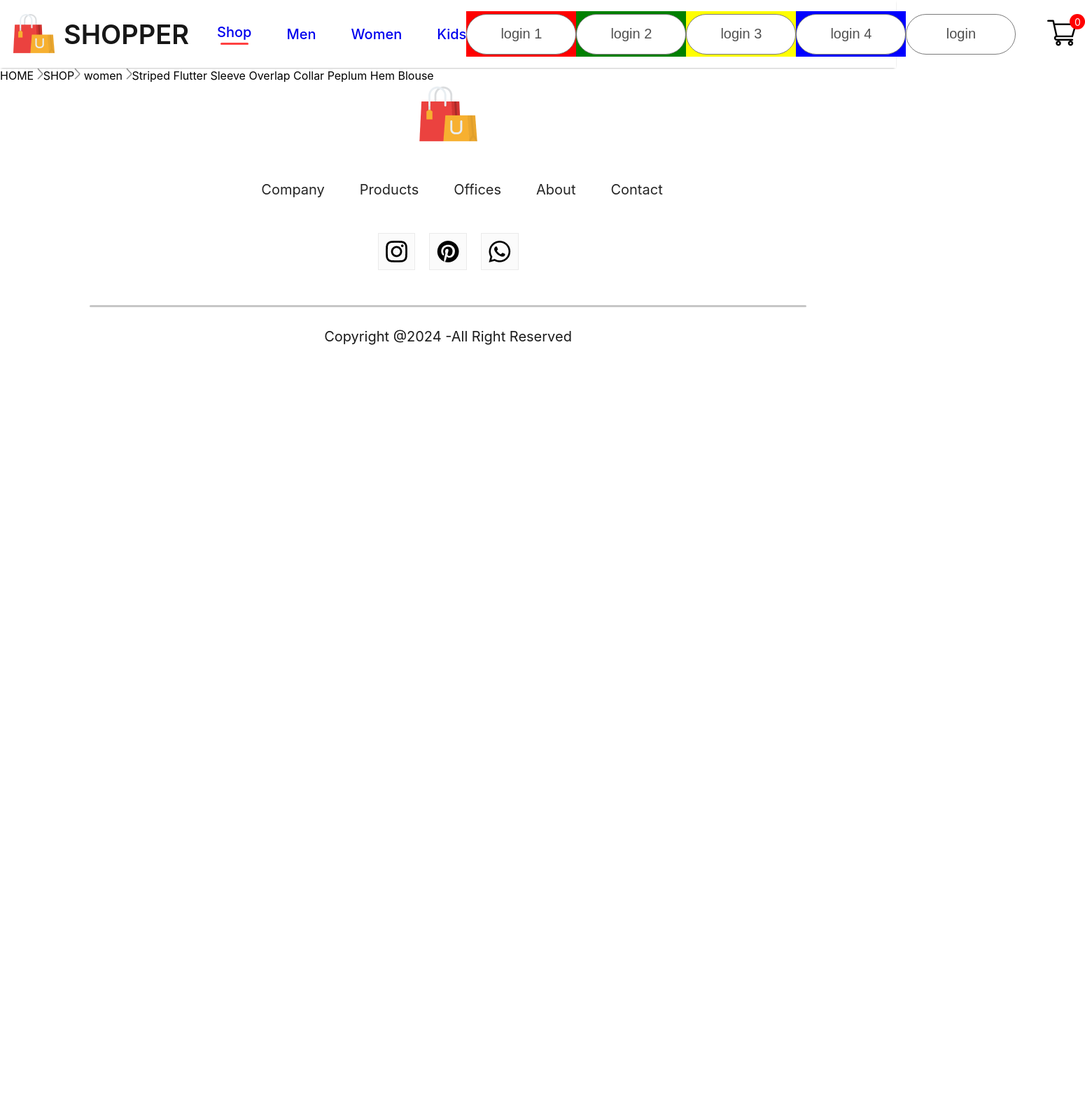
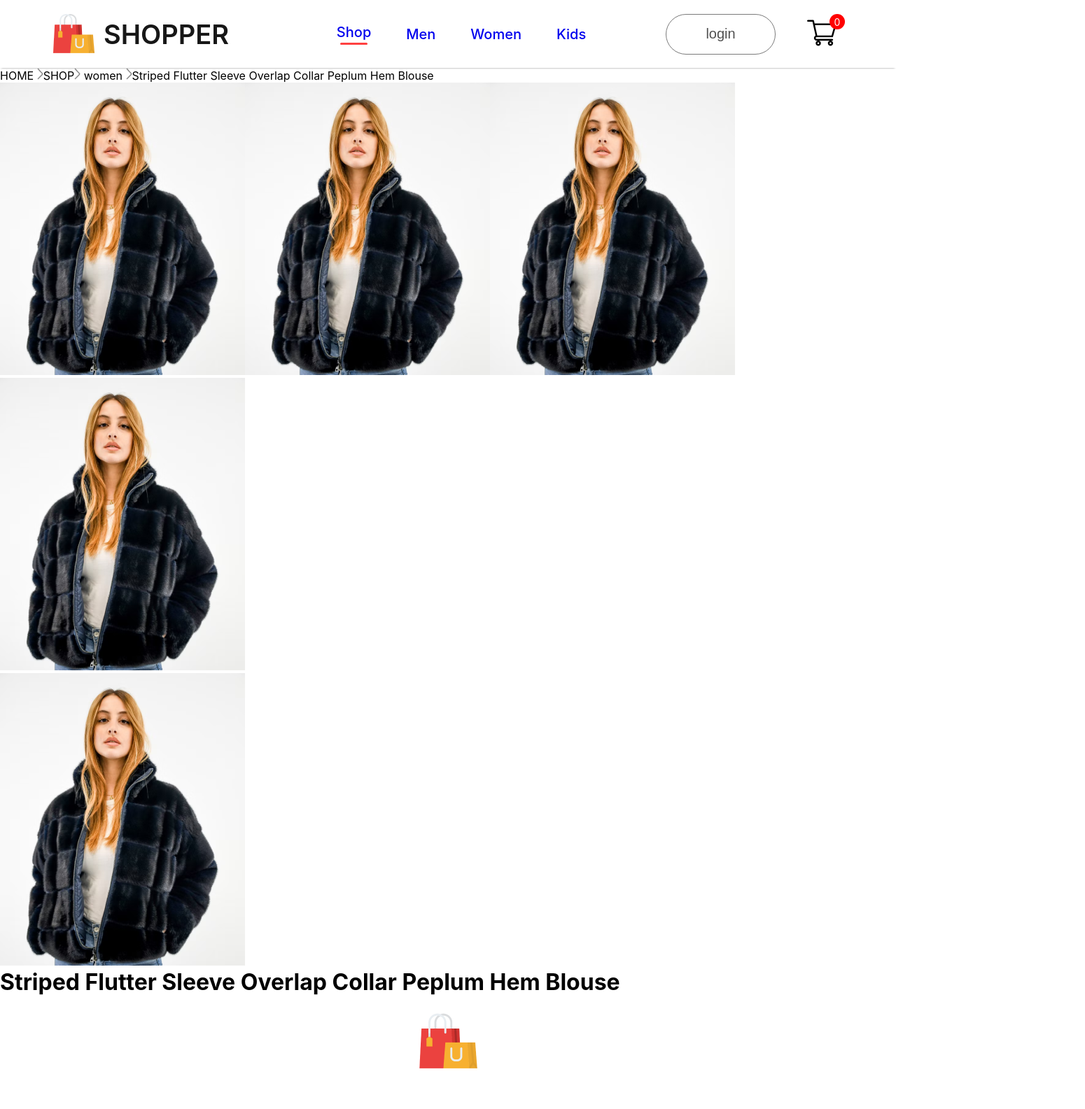
Before and after one commit to sushmita-dev/e-commerce, a React (Create React App) app: page /product/1 in a window 1280 px wide. Shown: the top 1585 px of the page at 70% size, 1550 px wide, since content can reach past the window. Before the commit the page ends 800 px from the top, so only its background shows below. Built offline with nearby package versions, Linux system fonts and the light colour scheme.

Commit message:
initial changes

```diff
--- a/src/Components/Navbar/Navbar.js
+++ b/src/Components/Navbar/Navbar.js
@@ -24,10 +24,8 @@
                 <li onClick={() => { changeMenu("womens") }}><Link style={{ textDecoration: 'none' }} to='/womens'>Women</Link>{menu === "womens" ? <hr /> : <></>}</li>
                 <li onClick={() => { changeMenu("kids") }}><Link style={{ textDecoration: 'none' }} to='/kids'>Kids</Link>{menu === "kids" ? <hr /> : <></>}</li>
             </ul>
-            <Login rong="red" number="1"/>
-            <Login rong="green" number="2"/>
-            <Login rong="yellow" number="3"/>
-            <Login rong="blue" number="4"/>
+
+
 
 
             <div className='nav-login-cart'>
--- /dev/null
+++ b/src/Components/ProductDisplay/ProductDisplay.js
@@ -0,0 +1,34 @@
+import React from 'react'
+import'./ProductDisplay.css'
+import star_icon from "../Assets/star_icon.png";
+import star_dull_icon from "../Assets/star_dull_icon.png";
+const ProductDisplay = (props) => {
+    const {product} = props;
+  return (
+    <div className='productdisplay'>
+      <div className='productdisplay-left '>
+        <div className='productdisplay-img-list'>
+        <img src={product.image} alt=''/>
+        <img src={product.image} alt=''/>
+        <img src={product.image} alt=''/>
+        <img src={product.image} alt=''/>
+        </div>
+        <div className='productdisplay-img'>
+            <img className='productdisplay-main-img' src={product.image}alt=''/>
+        </div>
+        </div>
+      <div className='productdisplay-right'>
+        <h1>{product.name}</h1>
+        <div className='productdisplay-right-star'></div>
+          <img src='' alt=''/>
+          <img src='' alt=''/>
+          <img src='' alt=''/>
+          <img src='' alt=''/>
+          <img src='' alt=''/>
+
+      </div>
+    </div>
+  )
+}
+
+export default ProductDisplay
--- a/src/Pages/Product.js
+++ b/src/Pages/Product.js
@@ -2,6 +2,7 @@
 import { ShopContext } from '../Context/ShopContext'
 import { useParams } from 'react-router-dom';
 import { Breadcrum } from '../Components/Breadcrums/Breadcrum';
+import ProductDisplay from '../Components/ProductDisplay/ProductDisplay';
 
 export const Product = () => {
   const {all_product}=useContext(ShopContext);
@@ -10,6 +11,7 @@
   return (
     <div>
       <Breadcrum product={product}/>
+      <ProductDisplay product ={product}/>
     </div>
   )
 }
```
Also changed, not shown: src/Components/ProductDisplay/ProductDisplay.css (added).
